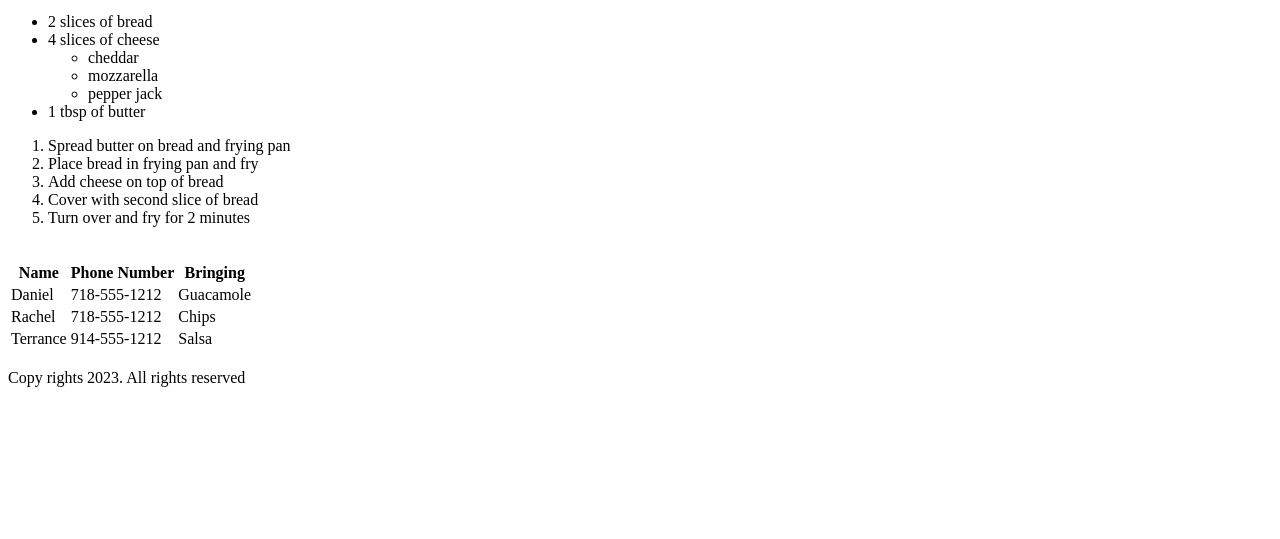
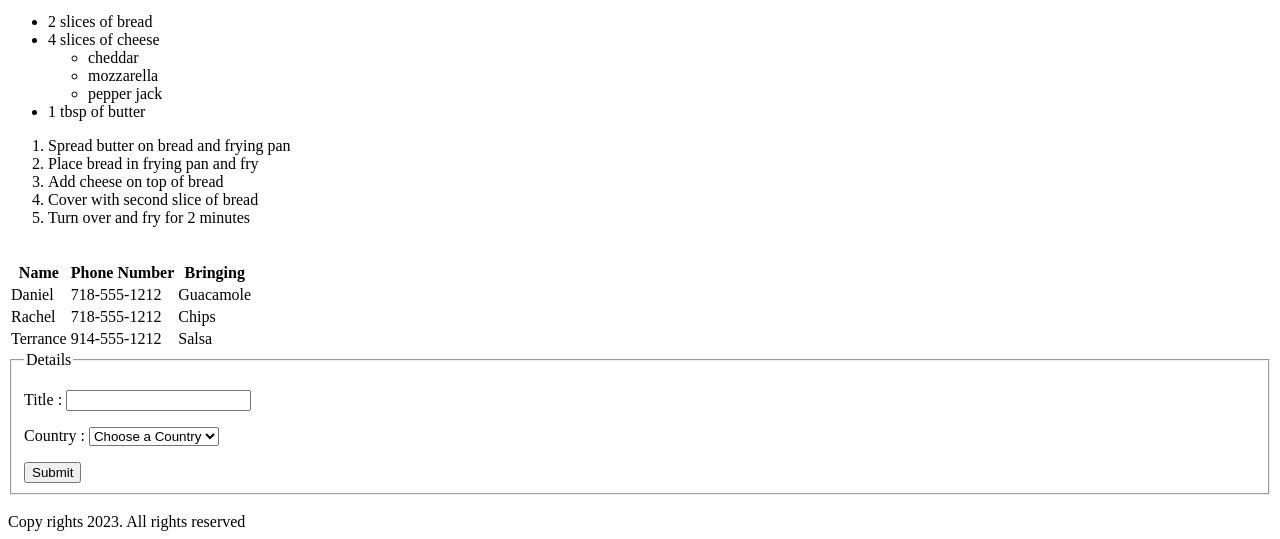
Before and after one commit to MohamadSafa/My_website, a plain HTML site: page index.html in a window 1280 px wide. Shown: the part 457-996 px from the top of the page. Before the commit the page ends 852 px from the top, so only its background shows below. Drawn offline with Linux system fonts and the light colour scheme.

Commit message:
HTML Form Task

```diff
--- a/index.html
+++ b/index.html
@@ -57,6 +57,30 @@
             <td>Salsa</td>
     </table>
 </hgroup>
+<form method="get" action="process.php">
+      <fieldset>
+        <legend>Details</legend>
+        <p>
+            <label>Title :</label>
+            <input type="text" name="Title" />
+        </p>
+        <p>
+            <label>Country :</label>
+            <select name="where">
+                <option>Choose a Country</option>
+                <option>Algeria</option>
+                <option>Albania</option>
+                <option>Canada</option>
+                <option>France</option>
+                <option>Germany</option>
+                <option>Lebanon</option>
+                <option>United States</option>
+                <option>United Kingdom</option>
+            </select>
+        </p>
+        <input type="submit">
+    </fieldset>
+</form>
 &nbsp;
 <footer>Copy rights 2023. All rights reserved</footer>
 </body>
```
